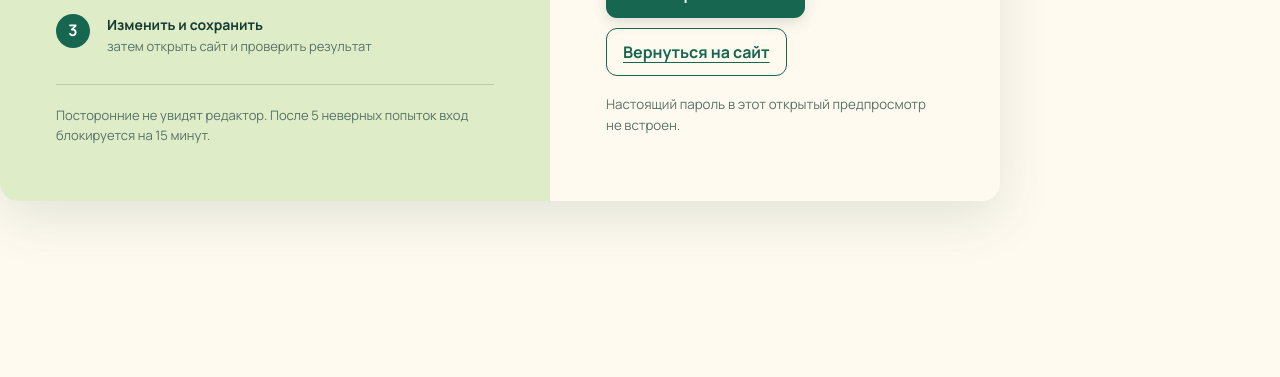
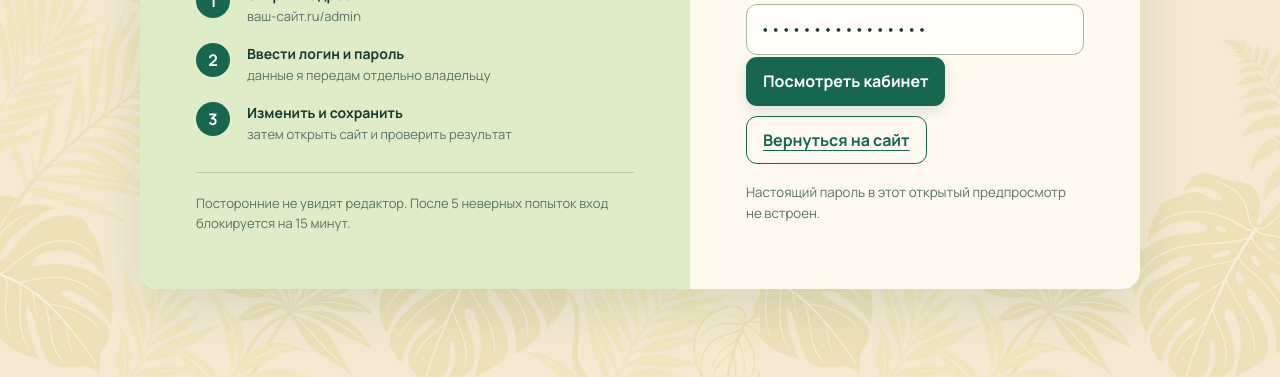
Before and after one commit to ranhomer2010-sketch/Pavel, a plain HTML site: page admin-preview/index.html in a window 1280 px wide. Shown: the part 423-800 px from the top of the page. Drawn offline with Linux system fonts and the light colour scheme.

Commit message:
Center the admin login preview

```diff
--- a/admin-preview/admin.css
+++ b/admin-preview/admin.css
@@ -38,8 +38,9 @@ input[type=file]{padding:11px;background:var(--mint-2)}input[type=file]::file-se
 .login-card{position:relative;display:flex;flex-direction:column;justify-content:center}.login-card h2{margin:0;font-size:29px;letter-spacing:-.035em}.login-card>p{color:var(--muted);margin:8px 0 24px}.login-card form{display:grid;gap:17px}.login-card .primary{margin-top:2px;background:var(--green);color:#fff;min-height:48px}.login-card .primary:hover{background:var(--green-deep)}.help{margin-top:18px;color:var(--muted)}
 .leaf-mark{position:absolute;right:24px;top:24px;width:42px;height:52px;border:2px solid #5b8c53;border-radius:100% 0 100% 0;transform:rotate(18deg);opacity:.65}.leaf-mark:after{content:'';position:absolute;left:19px;top:8px;width:1px;height:38px;background:#5b8c53;transform:rotate(28deg)}
 .demo-banner{padding:11px 18px;background:#163f34;color:#fff;text-align:center;font-size:13px}.demo-banner strong{color:#e6f5b9}
+.demo-login{min-height:calc(100dvh - 42px);display:grid;place-items:center;padding:28px;background:var(--cream);background-image:url('../assets/botanical-pattern.webp');background-size:760px;background-blend-mode:soft-light}
 .demo-actions{display:flex;gap:10px;flex-wrap:wrap}.secondary{border:1px solid var(--green);border-radius:11px;background:transparent;color:var(--green);padding:11px 16px;font-weight:700;cursor:pointer}
 .demo-screen[hidden]{display:none}.demo-login .login-card{min-height:570px}.demo-editor .editor{pointer-events:none}.demo-editor .save-bar{position:sticky;left:auto;right:auto;bottom:14px;margin-top:24px}.demo-editor .admin-layout{padding-bottom:30px}.demo-editor input,.demo-editor textarea{background:#fff}
 @media(max-width:900px){.admin-layout{grid-template-columns:1fr;gap:20px}.admin-aside{position:static}.admin-aside nav{display:flex;overflow-x:auto;padding:10px 0}.admin-aside nav a{white-space:nowrap}.aside-help{display:none}.save-bar{left:18px}.login-shell{grid-template-columns:1fr}.login-guide h1{margin-top:28px}.login-card{min-height:480px}}
-@media(max-width:620px){body{font-size:15px}.admin-header{min-height:64px}.header-actions a{padding:8px}.header-actions a:first-child{display:none}.admin-layout{padding:22px 14px 120px}.editor-intro,.editor-section{padding:21px 18px}.editor-intro{display:grid}.editor-intro h2{font-size:27px}.saved-state{width:max-content}.section-heading{grid-template-columns:1fr;gap:5px}.fields{grid-template-columns:1fr}.field-wide{grid-column:auto}.service-editor{padding:17px 13px}.save-bar{left:10px;right:10px;bottom:10px;padding:12px}.save-bar div{display:none}.save-bar .primary{width:100%;min-height:48px}.login-page{padding:12px}.login-guide,.login-card{padding:28px 22px}.login-guide h1{font-size:36px}.login-shell{border-radius:14px}.demo-editor .admin-layout{padding-bottom:20px}}
+@media(max-width:620px){body{font-size:15px}.admin-header{min-height:64px}.header-actions a{padding:8px}.header-actions a:first-child{display:none}.admin-layout{padding:22px 14px 120px}.editor-intro,.editor-section{padding:21px 18px}.editor-intro{display:grid}.editor-intro h2{font-size:27px}.saved-state{width:max-content}.section-heading{grid-template-columns:1fr;gap:5px}.fields{grid-template-columns:1fr}.field-wide{grid-column:auto}.service-editor{padding:17px 13px}.save-bar{left:10px;right:10px;bottom:10px;padding:12px}.save-bar div{display:none}.save-bar .primary{width:100%;min-height:48px}.login-page,.demo-login{padding:12px}.login-guide,.login-card{padding:28px 22px}.login-guide h1{font-size:36px}.login-shell{border-radius:14px}.demo-editor .admin-layout{padding-bottom:20px}}
 @media(prefers-reduced-motion:reduce){html{scroll-behavior:auto}*{transition:none!important}}
```
